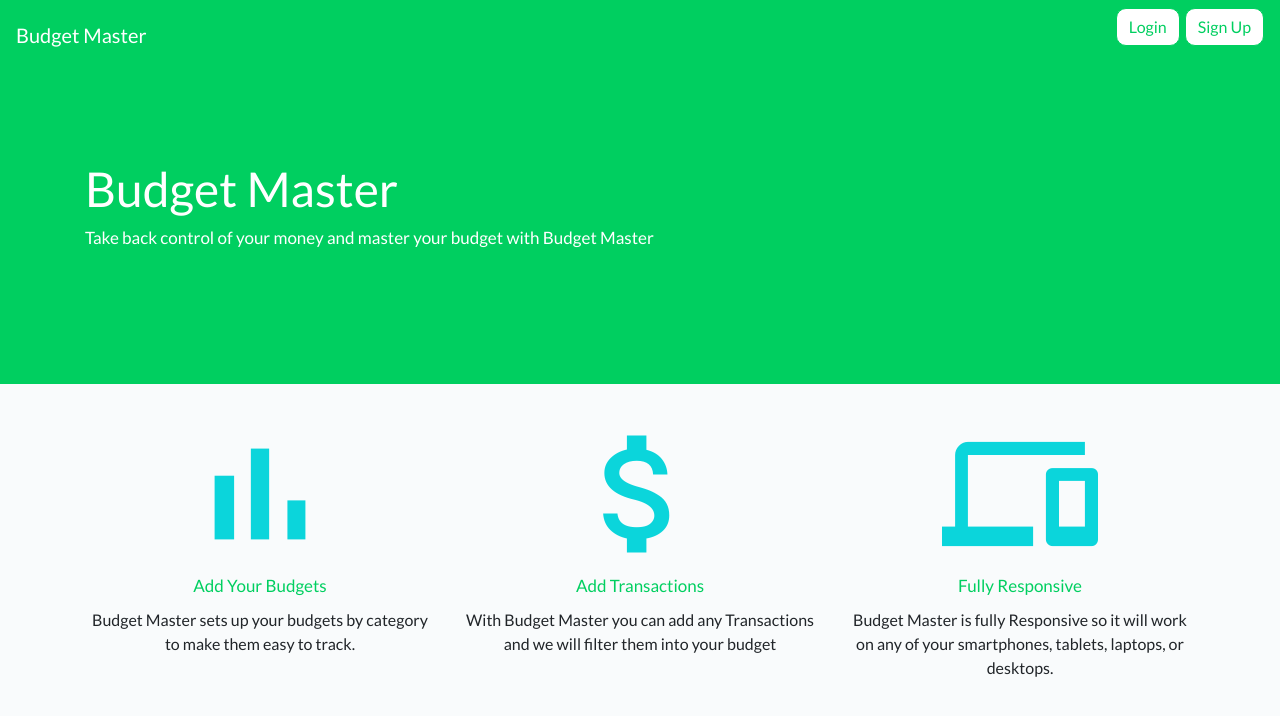
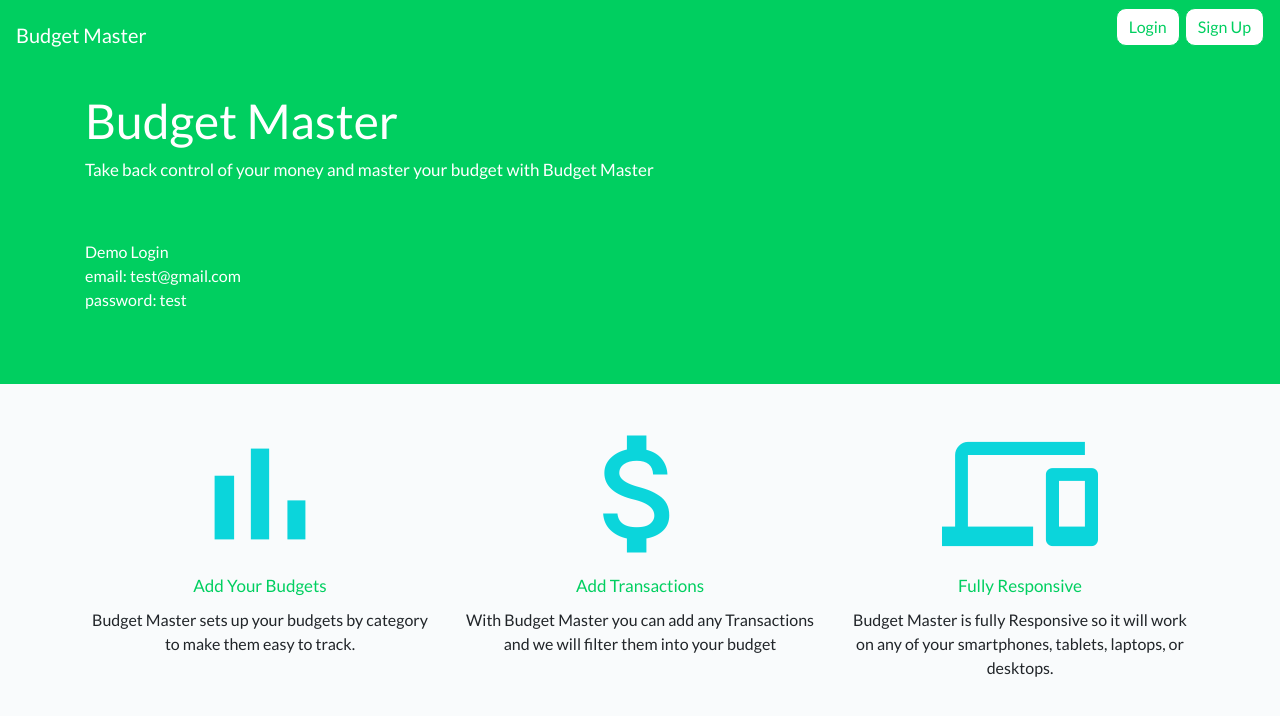
Before and after one commit to lynn7mitchell/budget-app, a React (Create React App) app in the folder client/: page / in a window 1280 px wide. Shown: the top 716 px of the page. Built offline with nearby package versions, Linux system fonts and the light colour scheme.

Commit message:
added demo login info

```diff
--- a/client/src/pages/Landing.js
+++ b/client/src/pages/Landing.js
@@ -39,6 +39,10 @@ export class Landing extends Component {
           <div class="container heading">
             <h1>Budget Master</h1>
             <h4>Take back control of your money and master your budget with Budget Master</h4>
+            <br/>
+            <br/>
+            <p>Demo Login <br/>email: test@gmail.com<br/>   password: test</p>
+
           </div>
         </header>
         <Container className="landing-page-info">
```
